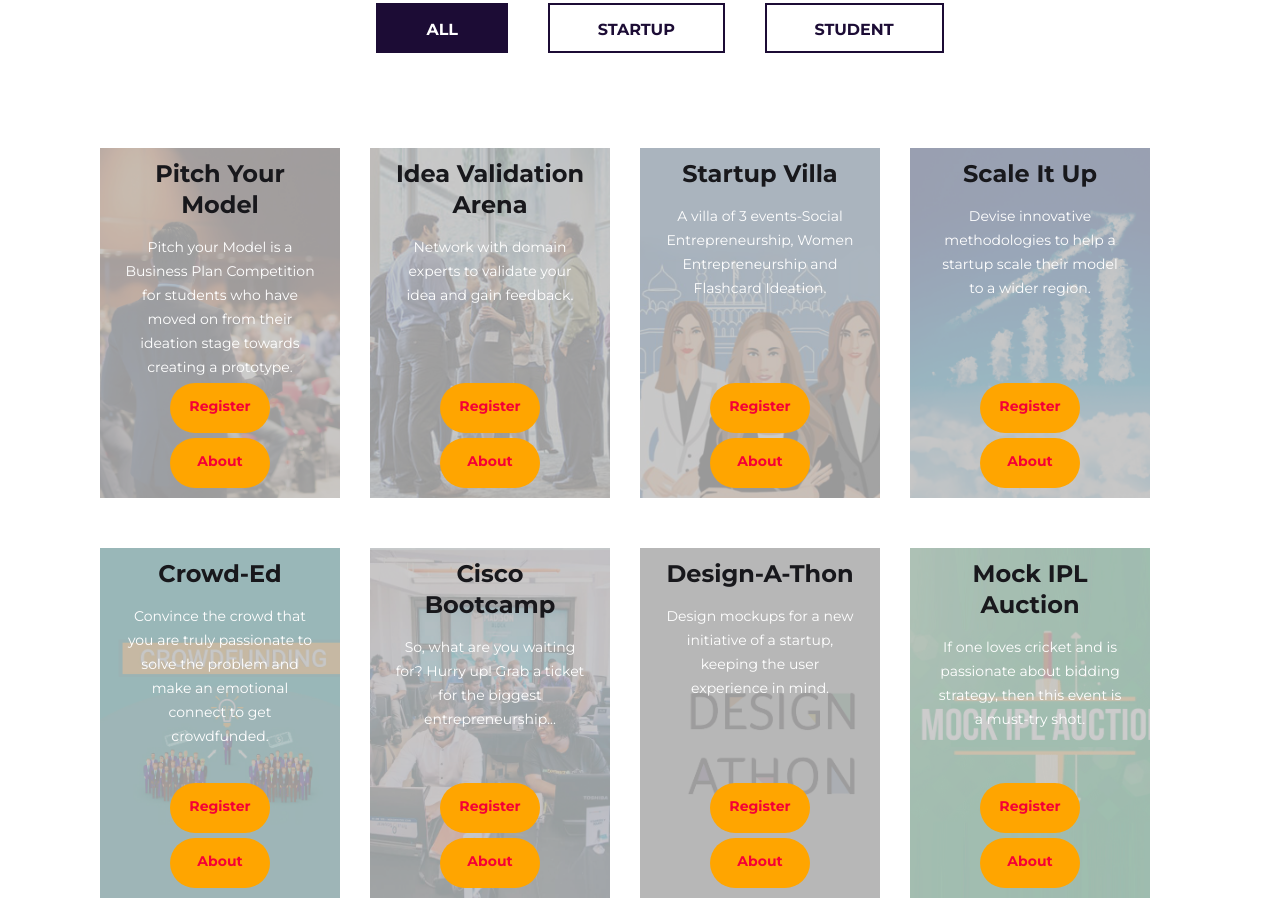
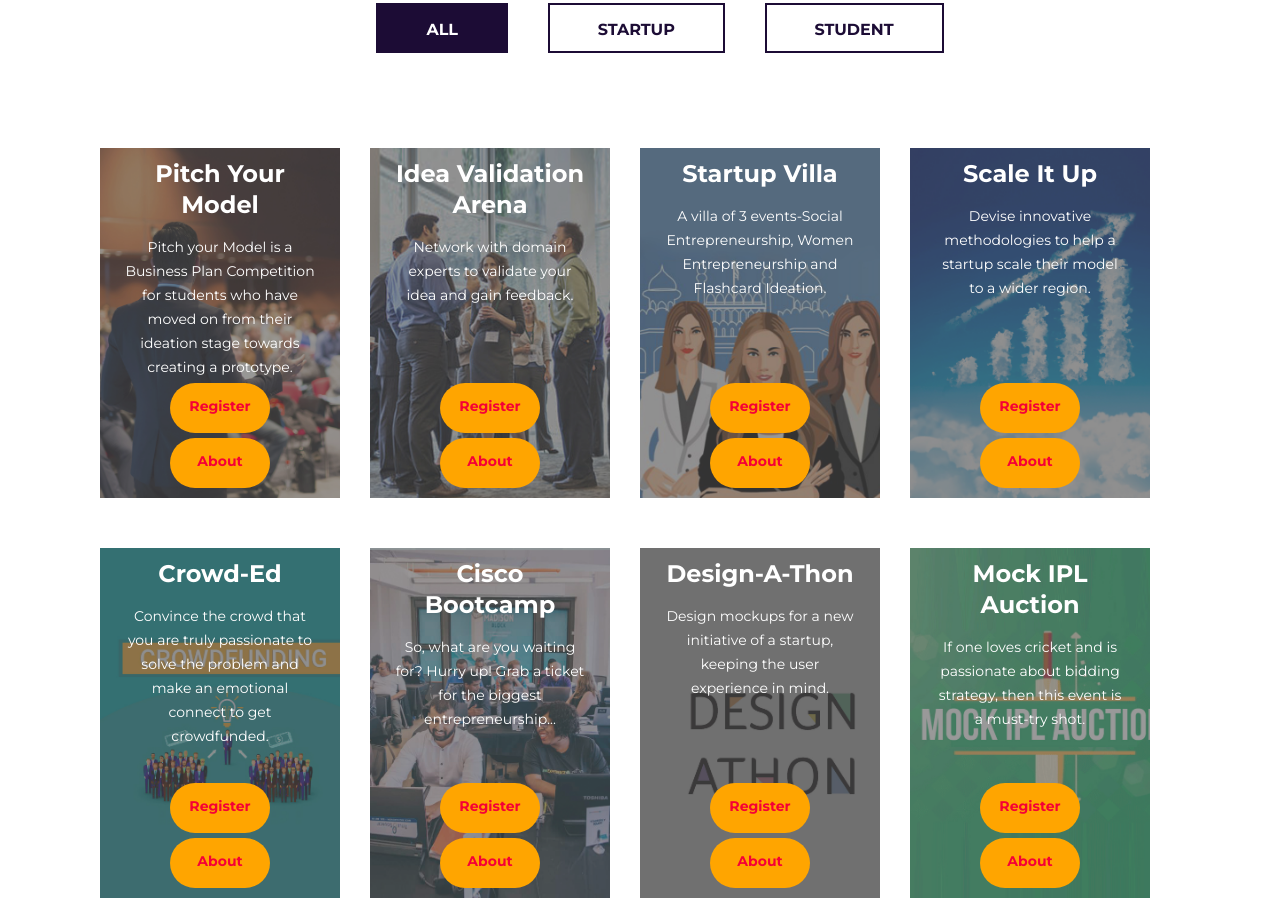
Before and after one commit to HacxS/evnto, a website: page index.html in a window 1280 px wide. Shown: the part 2502-3403 px from the top of the page. Drawn offline with Linux system fonts and the light colour scheme; files whose address does not match are found by name.

Commit message:
Update main.css

```diff
--- a/assets/css/main.css
+++ b/assets/css/main.css
@@ -3294,7 +3294,7 @@ textarea.form-control {
   padding: 10px 25px 25px;
 }
 .icon_box_one1 .content h4 {
-  color: #18181c;
+  color: #ffffff;
   margin-bottom: 15px;
   text-transform: capitalize;
   -webkit-transition: all 0.4s ease-in-out;
@@ -3401,5 +3401,5 @@ textarea.form-control {
 }
 
 .content-data {
-  background: rgba(255, 255, 255, 0.6);
-}
+  background: rgba(255, 255, 255, 0.2);
+}
```
